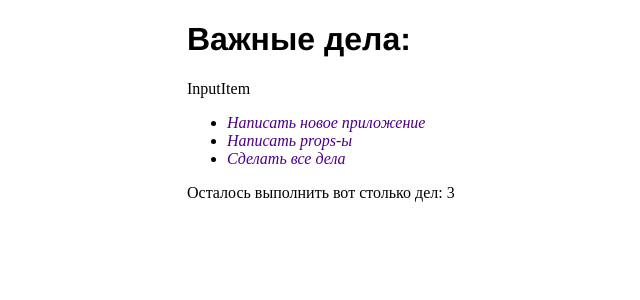
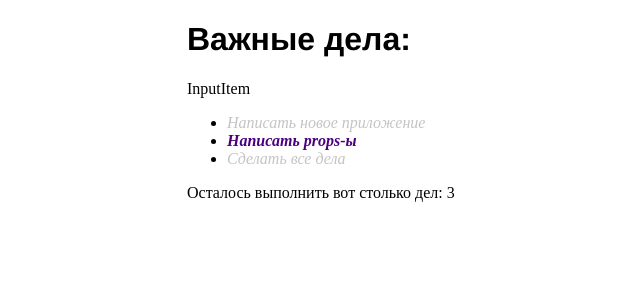
Before and after one commit to WebHeroSchool/Cheplagina_todo, a React (Create React App) app: page / in a window 1280 px wide. Shown: the top 300 px of the page, without its empty margins (303-943 px from the left). Built offline with nearby package versions, Linux system fonts and the light colour scheme.

Commit message:
подключены classnames

```diff
--- a/package.json
+++ b/package.json
@@ -34,5 +34,8 @@
       "last 1 firefox version",
       "last 1 safari version"
     ]
+  },
+  "devDependencies": {
+    "classnames": "^2.2.6"
   }
 }
--- a/src/components/App/App.js
+++ b/src/components/App/App.js
@@ -9,13 +9,16 @@
 const App = () => {
 	const items = [
 		{
-			value: 'Написать новое приложение'
+			value: 'Написать новое приложение',
+			isDone: true
 		},
 		{
-			value: 'Написать props-ы'
+			value: 'Написать props-ы',
+			isDone: false
 		},
 		{
-			value: 'Сделать все дела'
+			value: 'Сделать все дела',
+			isDone: true
 		}
 	];
 
--- a/src/components/Item/Item.js
+++ b/src/components/Item/Item.js
@@ -1,6 +1,14 @@
 import React from 'react';
+import classnames from 'classnames';
 import styles from './Item.module.css'
 
-const Item = ({ value }) => (<span className={styles.item}>{value}</span>);
+const Item = ({ value, isDone }) => (<span className={
+	classnames({
+		[styles.item]: true,
+		[styles.done]: isDone
+	})
+}>
+	{value}
+</span>);
 
 export default Item;
--- a/src/components/Item/Item.module.css
+++ b/src/components/Item/Item.module.css
@@ -1,4 +1,10 @@
 .item{
 	font-style: italic;
 	color: #4B0082;
+	font-weight: 700;
 }
+
+.done{
+	color: #c4c4c4;
+	font-weight: 400;
+}
--- a/src/components/ItemList/ItemList.js
+++ b/src/components/ItemList/ItemList.js
@@ -4,7 +4,7 @@
 const ItemList = ({ items }) => (
 	<ul>
 		{items.map(item => <li key={item.value}>
-			<Item value={item.value} />
+			<Item value={item.value} isDone={item.isDone} />
 		</li>)}
 	</ul>);
 
```
Also changed, not shown: 1 other file (tests, documents, lock files or other folders).
